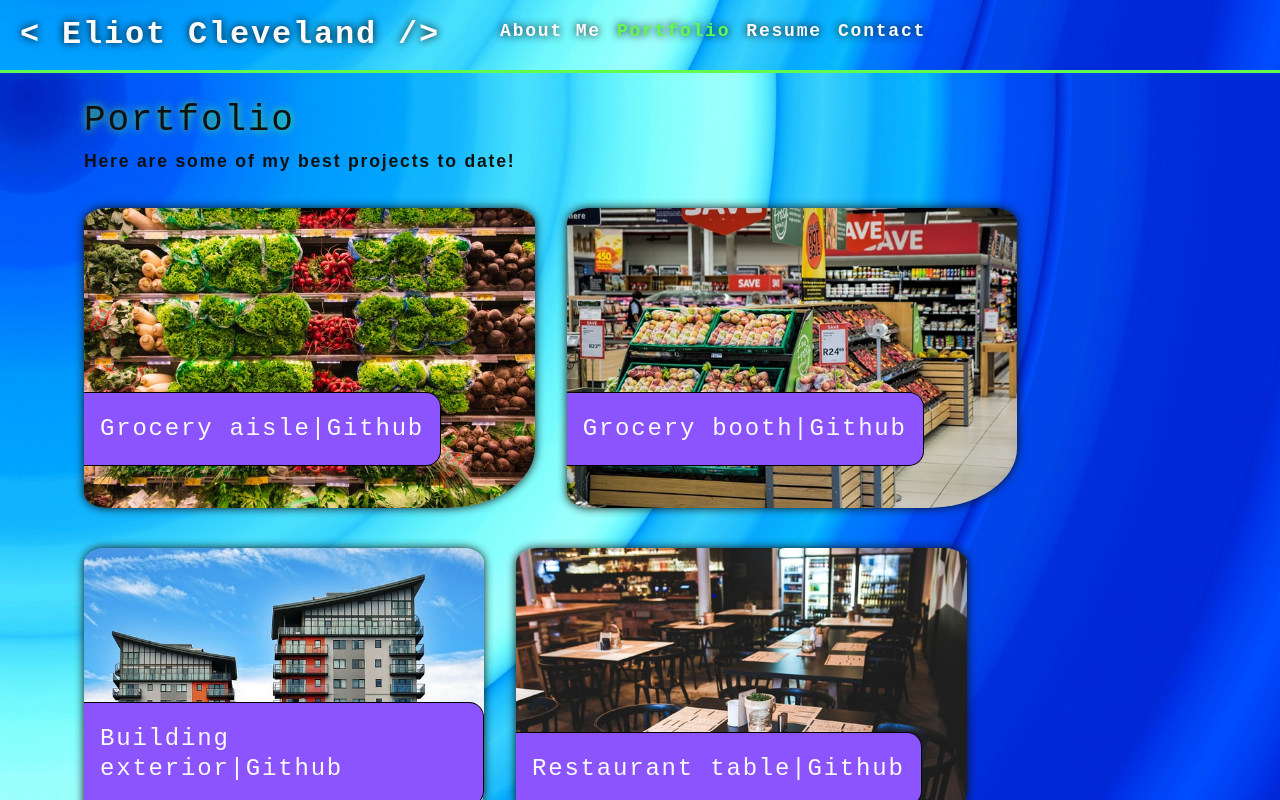
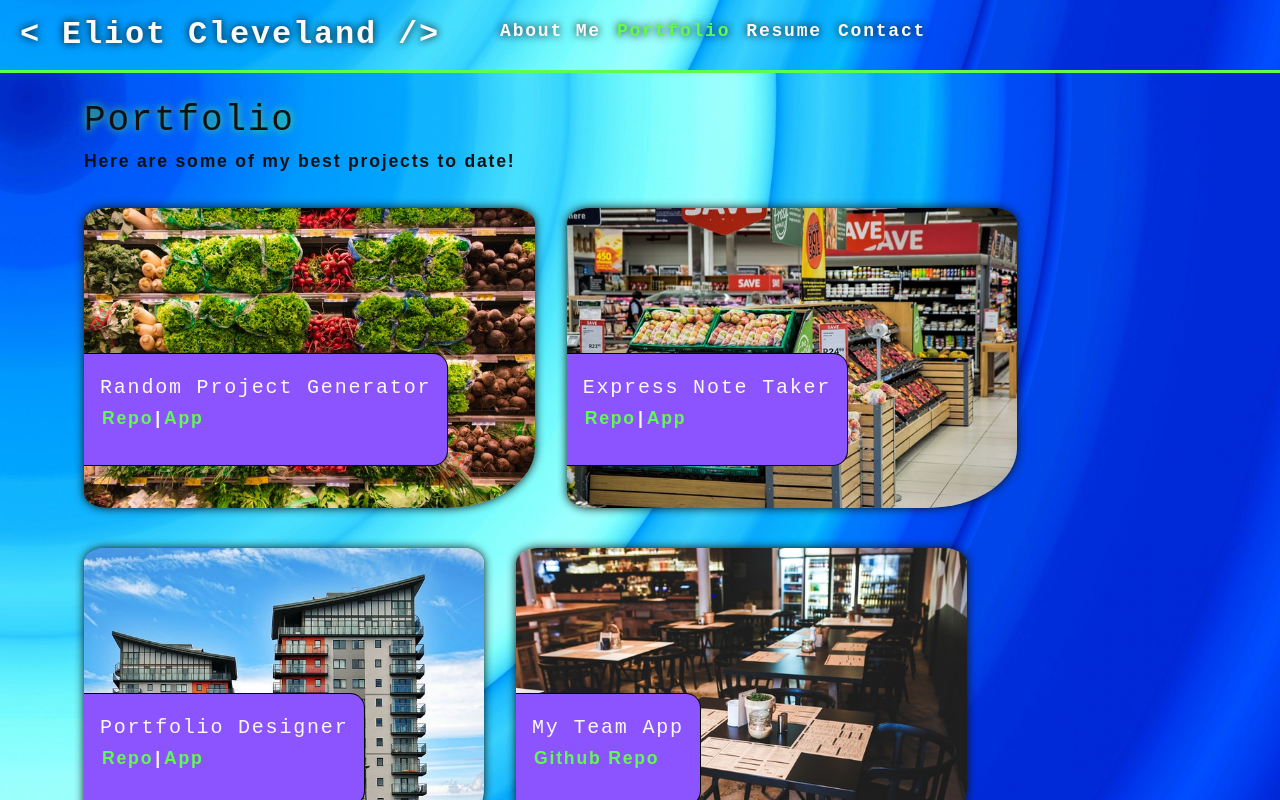
Before and after one commit to eclevela-1234/folio-3-point-0, a React (Create React App) app: page / in a window 1280 px wide. Both pictures are taken after a click on the element "Portfolio". Shown: the top 800 px of the page. Built offline with nearby package versions, Linux system fonts and the light colour scheme.

Commit message:
addded links to project cards

```diff
--- a/src/components/PhotoList/index.js
+++ b/src/components/PhotoList/index.js
@@ -2,63 +2,46 @@ import React, { useState } from "react";
 // import Modal from "../Modal";
 
 const PhotoList = ({ category }) => {
-  const [isModalOpen, setIsModalOpen] = useState(false);
-  const [currentPhoto, setCurrentPhoto] = useState();
+  // const [isModalOpen, setIsModalOpen] = useState(false);
+  // const [currentPhoto, setCurrentPhoto] = useState();
   const [photos] = useState([
     {
-      name: "Grocery aisle",
+      name: "Random Project Generator",
       category: "portfolio",
-      description:
-        "Lorem ipsum dolor sit amet, consectetur adipiscing elit. Nunc ultricie",
+      repo: "https://github.com/eclevela-1234/Random-Project-Generator",
+      app: "https://eclevela-1234.github.io/Random-Project-Generator"
     },
     {
-      name: "Grocery booth",
+      name: "Express Note Taker",
       category: "portfolio",
-      description:
-        "Lorem ipsum dolor sit amet, consectetur adipiscing elit. Nunc ultricie",
+      repo: "https://github.com/eclevela-1234/Express-Note-Taker",
+      app: "https://agile-dawn-36237.herokuapp.com/"
+
     },
     {
-      name: "Building exterior",
+      name: "Portfolio Designer",
       category: "portfolio",
-      description:
-        "Lorem ipsum dolor sit amet, consectetur adipiscing elit. Nunc ultricie",
+      repo: "https://github.com/eclevela-1234/portfolio-designer-2",
+      app: "https://peaceful-reef-87519.herokuapp.com/login"
     },
     {
-      name: "Restaurant table",
+      name: "My Team App",
       category: "portfolio",
-      description:
-        "Lorem ipsum dolor sit amet, consectetur adipiscing elit. Nunc ultricie",
+      repo: "https://github.com/eclevela-1234/My-Team-App",
+      app: ""
     },
     {
-      name: "Cafe interior",
+      name: "Reactions",
       category: "portfolio",
-      description:
-        "Lorem ipsum dolor sit amet, consectetur adipiscing elit. Nunc ultricie",
+      repo: "https://github.com/eclevela-1234/Reactions",
+      app: ""
     },
-    // {
-    //   name: "Cat green eyes",
-    //   category: "portfolio",
-    //   description:
-    //     "Lorem ipsum dolor sit amet, consectetur adipiscing elit. Nunc ultricie",
-    // },
-    // {
-    //   name: "Green parrot",
-    //   category: "portfolio",
-    //   description:
-    //     "Lorem ipsum dolor sit amet, consectetur adipiscing elit. Nunc ultricie",
-    // },
-    // {
-    //   name: "Yellow macaw",
-    //   category: "portfolio",
-    //   description:
-    //     "Lorem ipsum dolor sit amet, consectetur adipiscing elit. Nunc ultricie",
-    // },
-    // {
-    //   name: "Pug smile",
-    //   category: "portfolio",
-    //   description:
-    //     "Lorem ipsum dolor sit amet, consectetur adipiscing elit. Nunc ultricie",
-    // },
+    {
+      name: "Taskmaster Pro",
+      category: "portfolio",
+      repo: "https://github.com/eclevela-1234/taskmaster-pro",
+      app: "https://eclevela-1234.github.io/taskmaster-pro/"
+    },
   ]);
 
   const currentPhotos = photos.filter((photo) => photo.category === category);
@@ -85,7 +68,16 @@ const PhotoList = ({ category }) => {
             key={image.name}
           />
           <div className="caption">
-          <h4>{image.name}|Github</h4>
+          <h5>{image.name}</h5>
+          {!image.app.length ? (
+            <>
+            <p><a href={image.repo}>Github Repo</a></p>
+            </>
+          ) : (
+            <>
+            <p><a href={image.repo}>Repo</a><span>|</span><a href={image.app}>App</a></p>
+            </>
+          )}
 
           </div>
           </article>
```
Also changed, not shown: src/assets/small/portfolio/5.jpg (renamed from src/assets/small/portraits/3.jpg).
